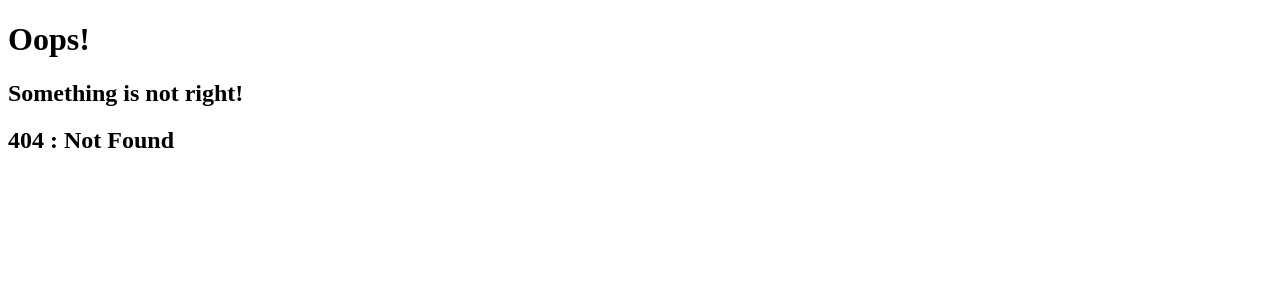
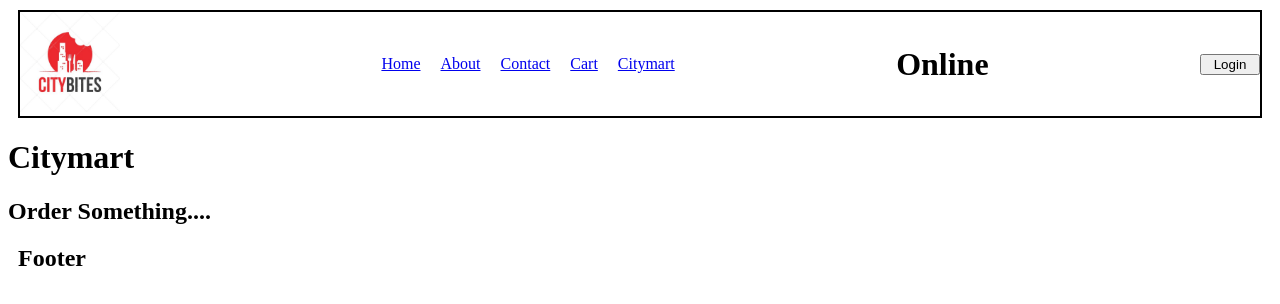
Before and after one commit to wortit988/CityBites, a React (Vite) app: page /citymart in a window 1280 px wide. Before the commit this address had no page. Shown: the top 304 px of the page. Built offline with nearby package versions, Linux system fonts and the light colour scheme.

Commit message:
Lazy Loading

```diff
--- a/src/App.js
+++ b/src/App.js
@@ -1,18 +1,19 @@
-import React, { Children } from "react";
+import React, {lazy, Suspense} from "react";
 import ReactDOM from "react-dom/client";
 import {IMG_CDN_URL, restaurantList} from "./Constants";
 import Header from "./components/Header";
 import Body from "./components/Body";
 import Footer from "./components/Footer";
-import About from "./components/About";
 import Contact from "./components/Contact";
 import Cart from "./components/Cart";
 import Error from "./components/Error";
 import Profile from "./components/Profile";
 import RestaurantDetails from "./components/RestaurantDetails";
 import { createBrowserRouter, RouterProvider, Outlet} from "react-router-dom";
+import Shimmer from "./components/Shimmer";
 
-
+const Citymart = lazy(() => import ("./components/Citymart"));
+const About = lazy(() =>  import ("./components/About"));
 const AppLayout = () => {
     return(
         <>
@@ -35,7 +36,7 @@ const appRouter = createBrowserRouter([
             },
             {
                 path: "/about",
-                element: <About />,
+                element: <Suspense fallback={<h1>Loading...</h1>}><About /></Suspense>,
                 children: [
                     {
                         path: "profile",
@@ -54,6 +55,10 @@ const appRouter = createBrowserRouter([
                 path: "/restaurant/:id",
                 element: <RestaurantDetails />
             },
+            {
+                path: "/citymart",
+                element: <Suspense fallback={<Shimmer />}><Citymart /></Suspense>
+            },
         ],
     },
 ]);
--- a/src/components/Body.js
+++ b/src/components/Body.js
@@ -56,7 +56,6 @@ const Body = () => {
                     setFilteredRestaurants(data);
                 }}
             >Search</button>
-
         </div>
         <div className="restaurant-list">
             {
--- /dev/null
+++ b/src/components/Citymart.js
@@ -0,0 +1,10 @@
+const Citymart = () => {
+    return (
+        <div>
+            <h1>Citymart</h1>
+            <h2>Order Something....</h2>
+        </div>
+    )
+}
+
+export default Citymart;
--- a/src/components/Header.js
+++ b/src/components/Header.js
@@ -1,6 +1,7 @@
 import Logo from "../assets/imgs/Logo.jpg"
 import {Link} from "react-router-dom";
 import { useState } from "react";
+import useOnline from "../utils/useOnline";
 
 const Title = () =>{
     return (
@@ -15,6 +16,7 @@ const Title = () =>{
 
 const Header = () => {
     const [isLoggedIn, setIsLoggedIn] = useState(false);
+    const isOnline = useOnline();
     return (
         <div className="header">
             <Title />
@@ -32,8 +34,12 @@ const Header = () => {
                     <li>
                         <Link to="/cart">Cart</Link>
                     </li>
+                    <li>
+                        <Link to="/citymart">Citymart</Link>
+                    </li>
                 </ul>
             </div>
+            <h1>{isOnline?"Online":"Offline"}</h1>
             <div className="login-btn">
             {isLoggedIn ? (
         <button onClick={() => setIsLoggedIn(false)}>Logout</button>
```
